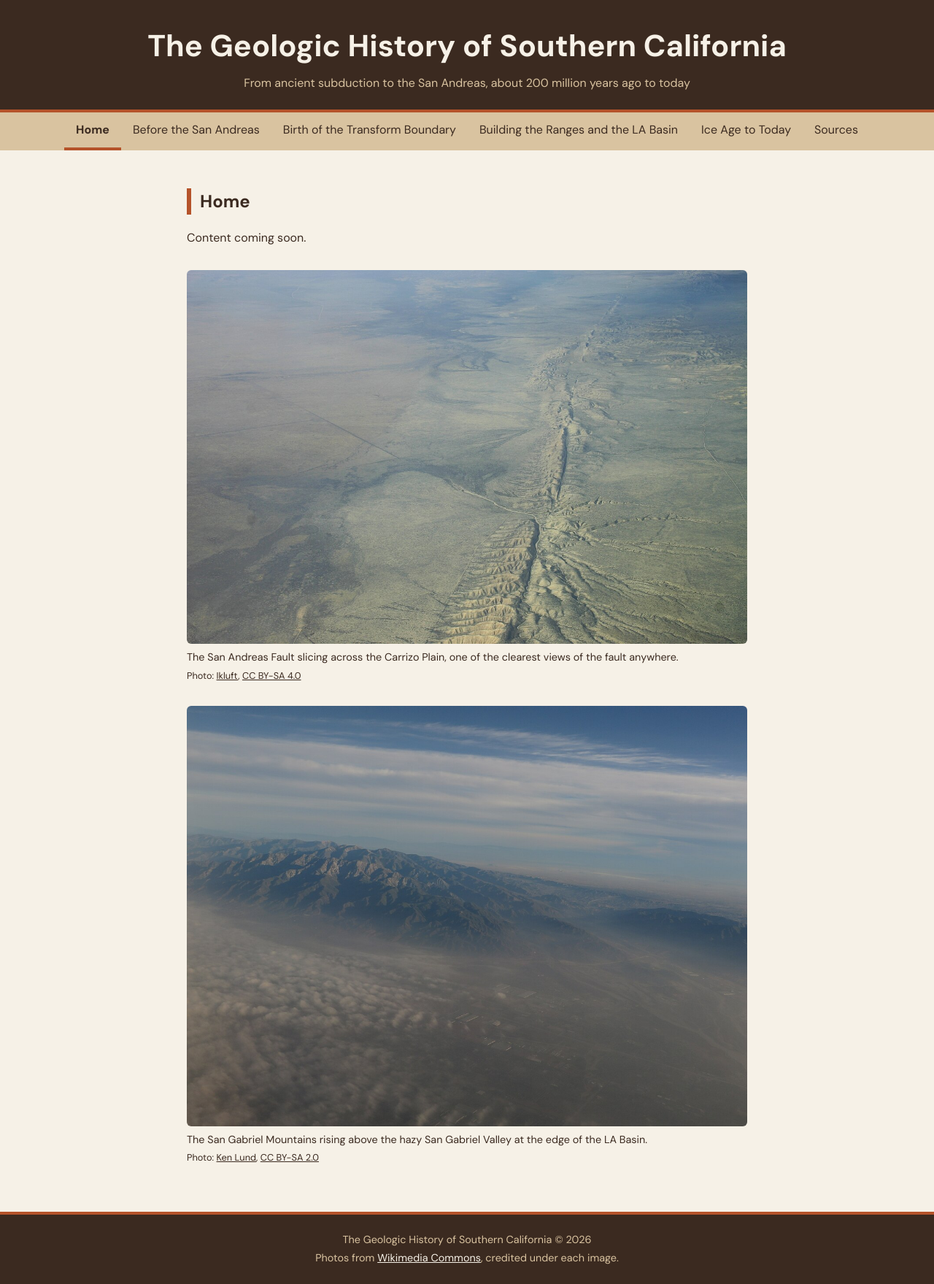
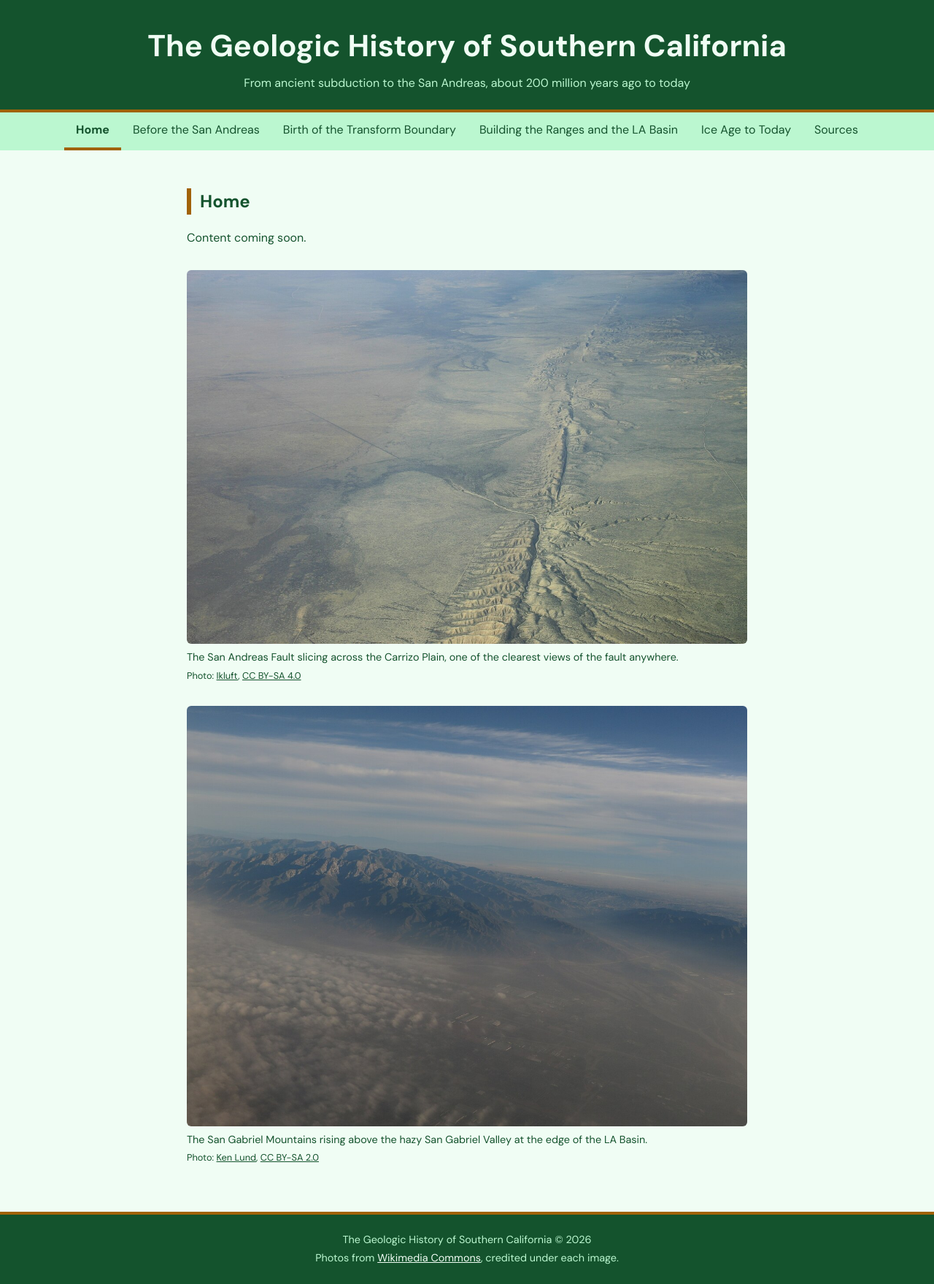
Before and after one commit to bebopkenny/The-geologic-history-of-Southern-California, a React (Vite) app: page / in a window 1280 px wide. Shown: the whole page at 73% size. Built offline with nearby package versions, Linux system fonts and the light colour scheme.

Commit message:
new green and gold color scheme

```diff
--- a/src/index.css
+++ b/src/index.css
@@ -1,13 +1,13 @@
 :root {
-  --brown: #3b2a20;
-  --tan: #d9c3a0;
-  --rust: #b5532a;
-  --off-white: #f6f1e7;
+  --forest: #14532d;
+  --mint: #bbf7d0;
+  --gold: #a16207;
+  --paper: #f0fdf4;
 
   font-family: 'DM Sans', system-ui, sans-serif;
   line-height: 1.5;
-  color: var(--brown);
-  background: var(--off-white);
+  color: var(--forest);
+  background: var(--paper);
 }
 
 * {
@@ -16,7 +16,7 @@
 
 body {
   margin: 0;
-  background: var(--off-white);
+  background: var(--paper);
 }
 
 /* keeps the footer at the bottom on short pages */
@@ -27,11 +27,11 @@ body {
 }
 
 .site-header {
-  background: var(--brown);
-  color: var(--off-white);
+  background: var(--forest);
+  color: var(--paper);
   padding: 2rem 1rem 1.5rem;
   text-align: center;
-  border-bottom: 4px solid var(--rust);
+  border-bottom: 4px solid var(--gold);
 }
 
 .site-header h1 {
@@ -41,19 +41,19 @@ body {
 
 .subtitle {
   margin: 0.5rem 0 0;
-  color: var(--tan);
+  color: var(--mint);
 }
 
 .tabs {
   display: flex;
   flex-wrap: wrap;
   justify-content: center;
-  background: var(--tan);
+  background: var(--mint);
 }
 
 .tabs button {
   font: inherit;
-  color: var(--brown);
+  color: var(--forest);
   background: none;
   border: none;
   border-bottom: 4px solid transparent;
@@ -62,17 +62,17 @@ body {
 }
 
 .tabs button:hover {
-  background: rgb(59 42 32 / 0.08);
+  background: rgb(20 83 45 / 0.08);
 }
 
-/* rust on off-white is just under 4.5:1, so it's only used for the underline, not text */
+/* gold is only used for accents, not text */
 .tabs button[aria-selected='true'] {
   font-weight: 700;
-  border-bottom-color: var(--rust);
+  border-bottom-color: var(--gold);
 }
 
 .tabs button:focus-visible {
-  outline: 3px solid var(--brown);
+  outline: 3px solid var(--forest);
   outline-offset: -3px;
 }
 
@@ -85,7 +85,7 @@ body {
 }
 
 .panel h2 {
-  border-left: 6px solid var(--rust);
+  border-left: 6px solid var(--gold);
   padding-left: 0.75rem;
 }
 
@@ -112,13 +112,13 @@ figcaption {
 }
 
 a {
-  color: var(--brown);
+  color: var(--forest);
 }
 
 .site-footer {
-  background: var(--brown);
-  color: var(--tan);
-  border-top: 4px solid var(--rust);
+  background: var(--forest);
+  color: var(--mint);
+  border-top: 4px solid var(--gold);
   padding: 1.25rem 1rem;
   text-align: center;
   font-size: 0.9rem;
@@ -129,5 +129,5 @@ a {
 }
 
 .site-footer a {
-  color: var(--off-white);
+  color: var(--paper);
 }
```
